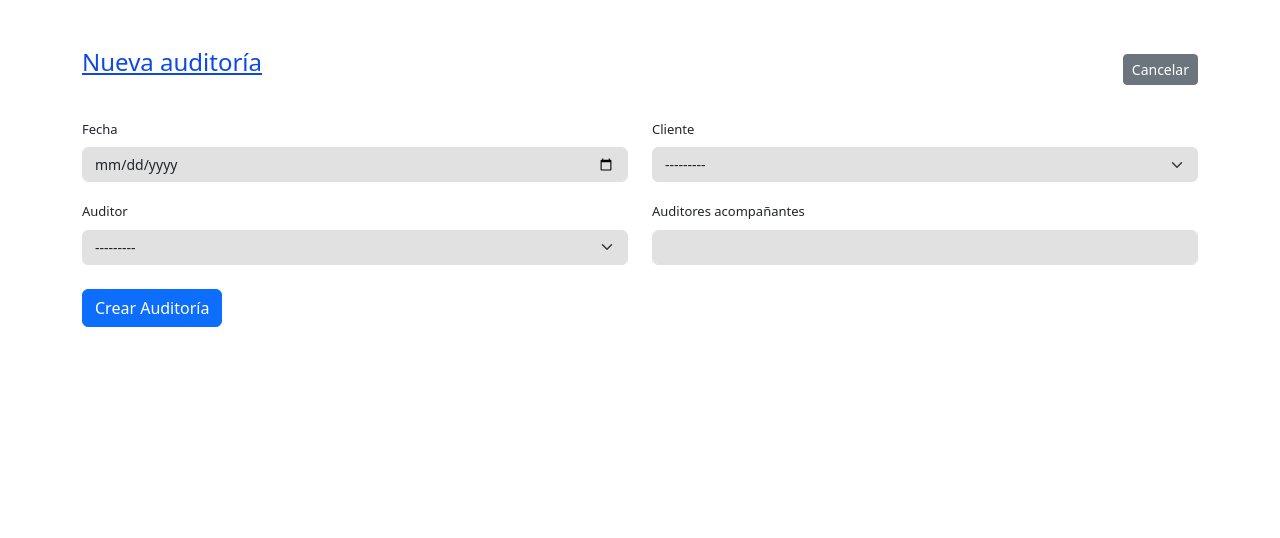
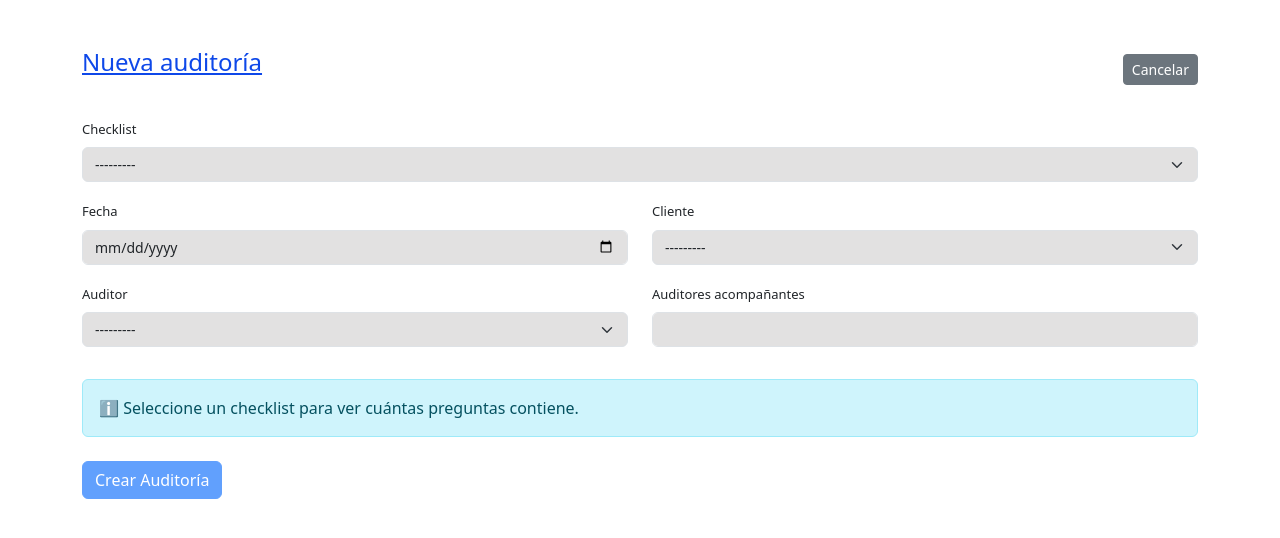
Before and after one commit to albertoborella/proyecto-auditoria, a Django app: page /nueva_auditoria/ in a window 1280 px wide. Shown: the part 56-594 px from the top of the page. Run offline with Django 4.2, Linux system fonts and the light colour scheme; a user stored in the database is signed in; data comes from the database, SQL or seed files in the repository; both versions use the stored data as it was after the commit; parts of the project's set-up code (start-up, migrations or seed data) failed here and were passed over; some libraries are stand-ins or nearby versions.

Commit message:
agregamos distintos checklist

```diff
--- a/app/questions/forms.py
+++ b/app/questions/forms.py
@@ -4,7 +4,7 @@ from .models import Auditoria
 class AuditoriaForm(forms.ModelForm):
     class Meta:
         model = Auditoria
-        fields = ['fecha', 'cliente', 'auditor', 'auditores_acompanantes']
+        fields = ['fecha', 'cliente', 'auditor', 'auditores_acompanantes', 'checklist']  # 👈 Agregado 'checklist'
         widgets = {
             'fecha': forms.DateInput(attrs={
                 'class': 'form-control',
@@ -18,6 +18,9 @@ class AuditoriaForm(forms.ModelForm):
                 'class': 'form-select',
             }),
             'auditores_acompanantes': forms.TextInput(attrs={
-                'class': 'form-control',  # ← Este es el correcto
+                'class': 'form-control',
+            }),
+            'checklist': forms.Select(attrs={  # 👈 Nuevo widget para el campo checklist
+                'class': 'form-select',
             }),
         }
--- a/app/questions/models.py
+++ b/app/questions/models.py
@@ -1,13 +1,17 @@
 from django.db import models
 from django.db.models import Sum, Count
+
+class Checklist(models.Model):
+    nombre = models.CharField(max_length=100)
+
+    def __str__(self):
+        return self.nombre
 
 class PreguntaPredefinida(models.Model):
     texto = models.TextField()
     texto_critico = models.BooleanField(default=False)
     numero_pregunta = models.IntegerField(blank=True, null=True)
-
-    class Meta():
-        ordering = ['numero_pregunta']
+    checklist = models.ForeignKey(Checklist, on_delete=models.CASCADE, related_name='preguntas')
 
     class Meta():
         ordering = ['numero_pregunta']
@@ -35,6 +39,7 @@ class Auditoria(models.Model):
     auditor = models.ForeignKey(Auditor, on_delete=models.CASCADE)
     auditores_acompanantes = models.CharField(verbose_name='Auditores acompañantes',max_length=255, blank=True, null=True)
     lineas_auditadas = models.CharField(verbose_name='Lineas de producción auditadas',max_length=255, blank=True, null=True)
+    checklist = models.ForeignKey(Checklist, on_delete=models.CASCADE)
 
     def __str__(self):
         return f"Auditoría de {self.cliente} realizada por {self.auditor} el {self.fecha}"
--- a/app/questions/templates/questions/base.html
+++ b/app/questions/templates/questions/base.html
@@ -39,7 +39,8 @@
 {% block content %}
 {% endblock %}
 
-
-    <script src="https://cdn.jsdelivr.net/npm/bootstrap@5.3.3/dist/js/bootstrap.bundle.min.js"></script>
+{% block scripts %}
+  <script src="https://cdn.jsdelivr.net/npm/bootstrap@5.3.3/dist/js/bootstrap.bundle.min.js"></script>
+{% endblock %}
 </body>
 </html>
--- a/app/questions/templates/questions/nueva_auditoria.html
+++ b/app/questions/templates/questions/nueva_auditoria.html
@@ -6,11 +6,15 @@
         <h1 class="titulo-listado">Nueva auditoría</h1>
         <a href="{% url 'home' %}" class="btn btn-sm btn-secondary">Cancelar</a>
     </div>
-
     <form method="post" class="w-100">
         {% csrf_token %}
+        <div class="mb-3">
+            <label for="id_checklist" class="form-label">Checklist</label>
+            {{ form.checklist }}
+        </div>
         <div class="row">
             {% for field in form %}
+            {% if field.name != 'checklist' %}
             <div class="mb-3 col-md-6">
                 <label for="{{ field.id_for_label }}" class="form-label">{{ field.label }}</label>
                 {{ field }}
@@ -18,9 +22,55 @@
                 <div class="text-danger">{{ field.errors }}</div>
                 {% endif %}
             </div>
+            {% endif %}
             {% endfor %}
         </div>
-        <button type="submit" class="btn btn-primary mt-2">Crear Auditoría</button>
+        <div id="mensaje-preguntas" class="alert alert-info mt-3" role="alert">
+            ℹ️ Seleccione un checklist para ver cuántas preguntas contiene.
+        </div>
+        <button id="btn-crear" type="submit" class="btn btn-primary mt-2" disabled>Crear Auditoría</button>
+
     </form>
 </div>
 {% endblock %}
+
+{% block scripts %}
+<script>
+    const checklistSelect = document.getElementById('id_checklist');
+    const btnCrear = document.getElementById('btn-crear');
+    const mensajePreguntas = document.getElementById('mensaje-preguntas');
+
+    checklistSelect.addEventListener('change', function () {
+        const checklistId = this.value;
+
+        fetch(`/ajax/preguntas/?checklist_id=${checklistId}`)
+            .then(response => response.json())
+            .then(data => {
+                const cantidad = data.length;
+
+                if (cantidad > 0) {
+                    mensajePreguntas.textContent = `✅ Este checklist incluye ${cantidad} pregunta${cantidad > 1 ? 's' : ''}.`;
+                    mensajePreguntas.className = 'alert alert-info mt-3';
+                    btnCrear.disabled = false;
+                } else {
+                    mensajePreguntas.textContent = '⚠️ Este checklist no tiene preguntas asociadas.';
+                    mensajePreguntas.className = 'alert alert-warning mt-3';
+                    btnCrear.disabled = true;
+                }
+            })
+            .catch(error => {
+                console.error('Error al obtener preguntas:', error);
+                mensajePreguntas.textContent = '❌ Error al consultar las preguntas.';
+                mensajePreguntas.className = 'alert alert-danger mt-3';
+                btnCrear.disabled = true;
+            });
+    });
+
+    // Estado inicial al cargar la página
+    if (!checklistSelect.value) {
+        mensajePreguntas.textContent = 'ℹ️ Seleccione un checklist para ver cuántas preguntas contiene.';
+        mensajePreguntas.className = 'alert alert-info mt-3';
+        btnCrear.disabled = true;
+    }
+</script>
+{% endblock %}
--- a/app/questions/urls.py
+++ b/app/questions/urls.py
@@ -1,5 +1,5 @@
 from django.urls import path
-from .views import home, crear_auditoria, checklist_auditoria, resultado_auditoria, lista_auditorias, eliminar_auditoria, resultado_auditoria_pdf
+from .views import home, crear_auditoria, checklist_auditoria, resultado_auditoria, lista_auditorias, eliminar_auditoria, resultado_auditoria_pdf, obtener_preguntas_por_checklist
 
 urlpatterns = [
     path('', home, name='home' ),
@@ -9,4 +9,5 @@ urlpatterns = [
     path('auditorias/<int:auditoria_id>/checklist/', checklist_auditoria, name='checklist_auditoria'),
     path('auditorias/eliminar/<int:auditoria_id>/', eliminar_auditoria, name='eliminar_auditoria'),
     path('auditorias/pdf/<int:auditoria_id>/', resultado_auditoria_pdf, name='resultado_auditoria_pdf'),
+    path('ajax/preguntas/', obtener_preguntas_por_checklist, name='ajax_preguntas_checklist'),
 ]
--- a/app/questions/views.py
+++ b/app/questions/views.py
@@ -4,6 +4,7 @@ from django.db.models import Sum
 from django.contrib import messages
 from django.template.loader import render_to_string
 from django.contrib.auth.decorators import login_required
+from django.http import JsonResponse
 from weasyprint import HTML
 from .forms import AuditoriaForm
 from .models import Auditoria, PreguntaPredefinida, Respuesta
@@ -20,10 +21,10 @@ def crear_auditoria(request):
             auditoria = form.save()
             print(auditoria)
             # Crear preguntas predefinidas para la auditoria
-            preguntas = PreguntaPredefinida.objects.all()
+            #preguntas = PreguntaPredefinida.objects.all()
+            preguntas = PreguntaPredefinida.objects.filter(checklist=auditoria.checklist)
             for pregunta in preguntas:
                 Respuesta.objects.create(
-
                     pregunta_predefinida=pregunta,
                     auditoria=auditoria,
                     tipo_respuesta='correcto',
@@ -39,7 +40,7 @@ def crear_auditoria(request):
 @login_required
 def checklist_auditoria(request, auditoria_id):
     auditoria = get_object_or_404(Auditoria, id=auditoria_id)
-    preguntas = PreguntaPredefinida.objects.all()
+    preguntas = PreguntaPredefinida.objects.filter(checklist=auditoria.checklist)
     if request.method == 'POST':
         for pregunta in preguntas:
             tipo_respuesta = request.POST.get(f'pregunta_{pregunta.id}')
@@ -161,3 +162,9 @@ def resultado_auditoria_pdf(request, auditoria_id):
     # Necesitarás usar un enfoque diferente para incluir números de página.
     response.write(pdf)
     return response
+
+
+def obtener_preguntas_por_checklist(request):
+    checklist_id = request.GET.get('checklist_id')
+    preguntas = PreguntaPredefinida.objects.filter(checklist_id=checklist_id).values('id', 'texto')
+    return JsonResponse(list(preguntas), safe=False)
```
Also changed, not shown: app/cargar_datos.py (added, +22 -0 lines), app/questions/admin.py (+12 -4 lines), app/db.sqlite3, app/questions/migrations/0001_initial.py, app/questions/migrations/0002_auditoria_checklist.py (added), app/questions/migrations/0002_delete_pregunta.py (deleted), app/questions/migrations/0003_preguntapredefinida_texto_critico_and_more.py (deleted), app/questions/migrations/0004_respuesta_observaciones_and_more.py (deleted), app/questions/migrations/0005_respuesta_texto_critico.py (deleted), app/questions/migrations/0006_remove_respuesta_texto_critico.py (deleted), app/questions/migrations/0007_auditoria_auditores_acompanantes.py (deleted), app/questions/migrations/0008_auditoria_lineas_auditadas_and_more.py (deleted), app/questions/migrations/0009_alter_preguntapredefinida_options_and_more.py (deleted). Lines whose indentation alone changed are shown as unchanged.
